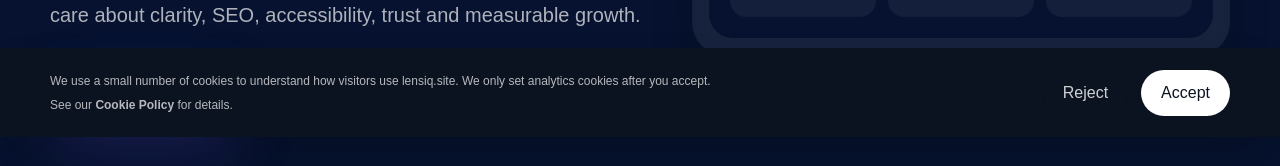
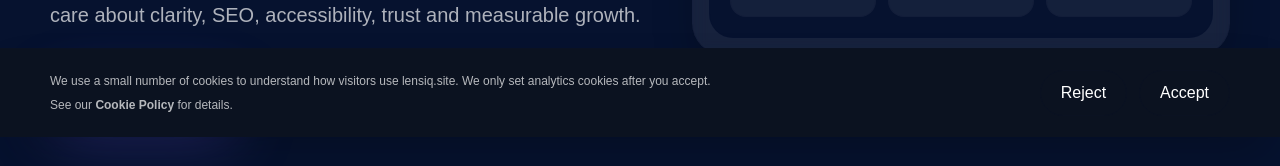
Before and after one commit to Fosforonero/studious-octo-computing-machine, a Next.js app: page / in a window 1280 px wide. Shown: the part 663-829 px from the top of the page. Built offline with nearby package versions, Linux system fonts and the light colour scheme; no server answers.

Commit message:
Fix cookie banner Accept/Reject visual parity, import consent state from shared module

```diff
--- a/src/components/analytics/cookie-consent.tsx
+++ b/src/components/analytics/cookie-consent.tsx
@@ -3,13 +3,10 @@
 import { useState, useSyncExternalStore } from "react";
 import Link from "next/link";
 import { GoogleAnalytics } from "@/components/analytics/google-analytics";
-
-type Consent = "granted" | "denied" | "unset";
-
-const STORAGE_KEY = "lensiq-consent";
+import { CONSENT_STORAGE_KEY, type Consent } from "@/lib/analytics/consent";
 
 function getSnapshot(): Consent {
-  const value = window.localStorage.getItem(STORAGE_KEY);
+  const value = window.localStorage.getItem(CONSENT_STORAGE_KEY);
   return value === "granted" || value === "denied" ? value : "unset";
 }
 
@@ -28,7 +25,7 @@ export function CookieConsent({ measurementId }: { measurementId?: string }) {
   const consent = override ?? stored;
 
   function decide(value: Exclude<Consent, "unset">) {
-    window.localStorage.setItem(STORAGE_KEY, value);
+    window.localStorage.setItem(CONSENT_STORAGE_KEY, value);
     setOverride(value);
   }
 
@@ -43,8 +40,8 @@ export function CookieConsent({ measurementId }: { measurementId?: string }) {
               <Link href="/cookies" className="font-bold text-white underline underline-offset-2">Cookie Policy</Link>{" "}for details.
             </p>
             <div className="flex shrink-0 gap-3">
-              <button type="button" onClick={() => decide("denied")} className="rounded-full border border-white/20 px-5 py-2.5 text-xs font-bold text-white/80 transition hover:bg-white/5">Reject</button>
-              <button type="button" onClick={() => decide("granted")} className="rounded-full bg-white px-5 py-2.5 text-xs font-bold text-[#0b1220] transition hover:bg-white/90">Accept</button>
+              <button type="button" onClick={() => decide("denied")} className="rounded-full border border-white/70 px-5 py-2.5 text-xs font-bold text-white transition hover:bg-white/10">Reject</button>
+              <button type="button" onClick={() => decide("granted")} className="rounded-full border border-white/70 px-5 py-2.5 text-xs font-bold text-white transition hover:bg-white/10">Accept</button>
             </div>
           </div>
         </div>
```
